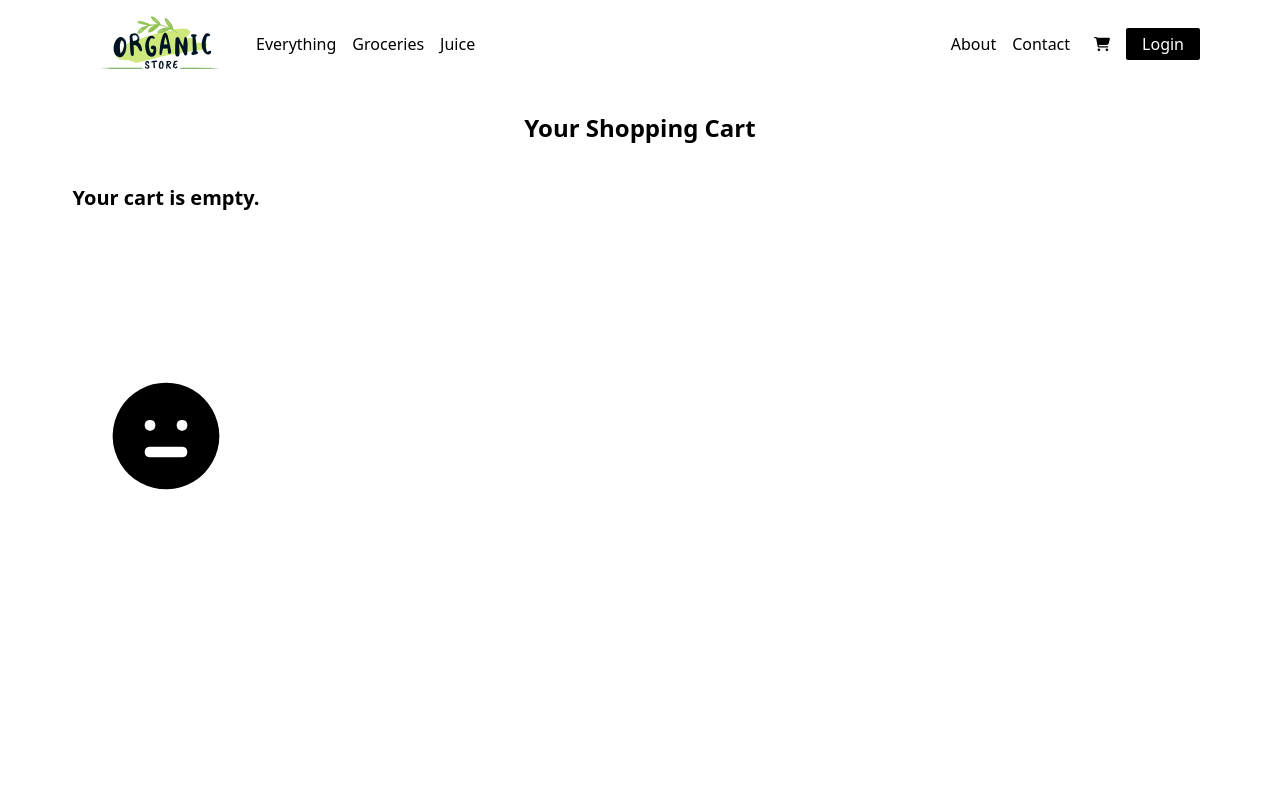
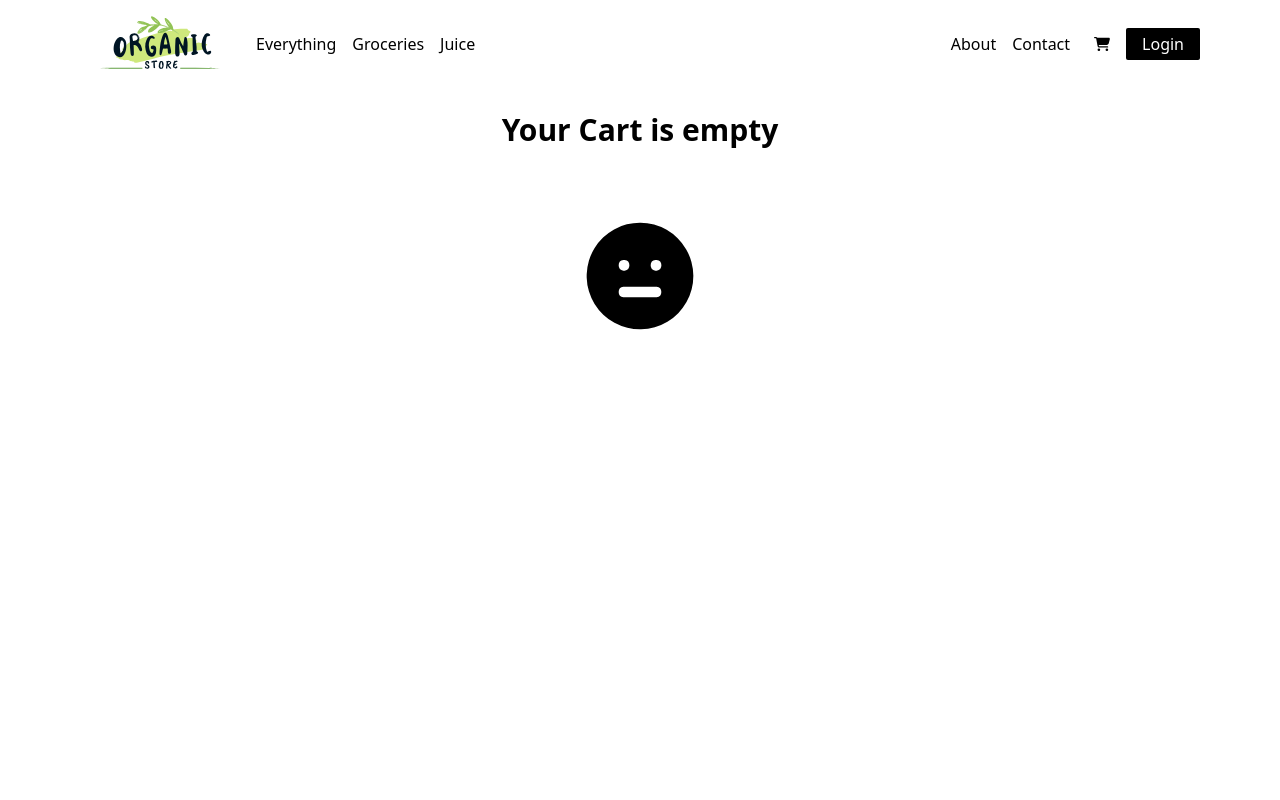
Before and after one commit to abhidhole2002/e-commerce, a React (Vite) app: page /mycart in a window 1280 px wide. Shown: the top 800 px of the page. Built offline with nearby package versions, Linux system fonts and the light colour scheme.

Commit message:
card edited

```diff
--- a/src/pages/Cart/Cart.jsx
+++ b/src/pages/Cart/Cart.jsx
@@ -7,20 +7,29 @@ const Cart = () => {
   const dispatch = useDispatch();
   const { cart } = useSelector((state) => state.cart);
 
+  if (cart.length === 0) {
     return (
-    <div className="container mx-auto p-4 mt-28 lg:mt-24 text-center ">
+      <div className="flex flex-col items-center container mx-auto p-4 mt-28 lg:mt-24 text-center">
+        <h1 className="lg:text-center text-center text-3xl font-extrabold">
+          Your Cart is empty
+        </h1>
+        <div className="text-9xl mt-16">
+          <TbMoodEmptyFilled />
+        </div>
+      </div>
+    );
+  }
+
+  return (
+    <div className="container mx-auto p-4 mt-28 lg:mt-24 text-center">
       <h2 className="text-2xl font-bold mb-10">Your Shopping Cart</h2>
-      <div className="grid grid-cols-1 justify-items-center lg:grid-cols-4 gap-4 ">
-        {cart.length > 0 ? (
-          cart.map((item) => (
+      <div className="grid grid-cols-1 justify-items-center md:grid-cols-2 lg:grid-cols-4 gap-4">
+        {cart.map((item) => (
           <div
             key={item.id}
-              className="bg-white shadow-md rounded-lg p-4 lg:w-80
-              w-60 border
-
-              "
+            className="bg-white shadow-md rounded-lg p-4 lg:w-80 w-60 border"
           >
-              <div className="flex items-center gap-3 ">
+            <div className="flex items-center gap-3">
               <img
                 src={item.image}
                 alt={item.title}
@@ -40,13 +49,7 @@ const Cart = () => {
               </div>
             </div>
           </div>
-          ))
-        ) : (
-          <div className="text-center flex flex-col lg:items-center">
-            <h1 className="text-xl font-semibold">Your cart is empty.</h1>
-            <TbMoodEmptyFilled className="text-9xl mt-40" />
-          </div>
-        )}
+        ))}
       </div>
     </div>
   );
```
Lines whose indentation alone changed are shown as unchanged.
